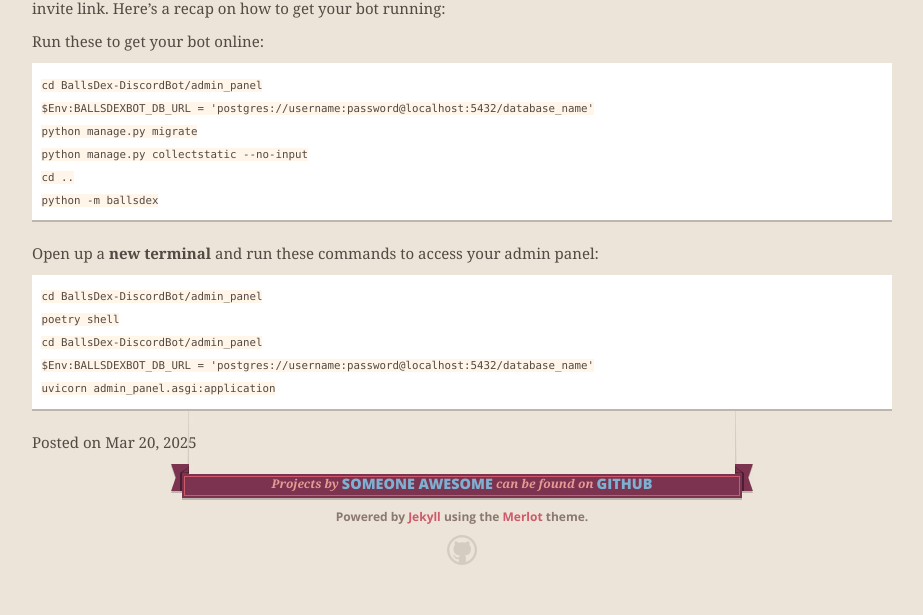
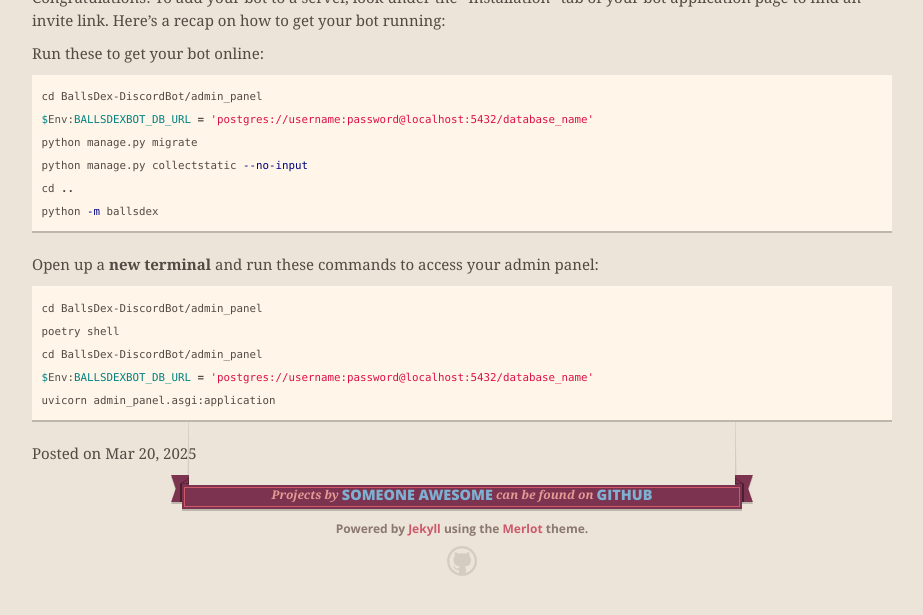
Before and after one commit to thejavamonster/thejavamonster.github.io, a Jekyll site: the page built from _posts/2025-04-11-ballsdex-clone.markdown, in a window 1280 px wide and 900 px high, scrolled down 5048 px, cut to the strip 284-899 px from the top of the window. Shown: the whole strip, without its empty margins (178-1101 px from the left). Built offline with Jekyll 4.4.1, drawn with Linux system fonts in a browser that asks for light colours; nearby versions of some CDN libraries; some of the changed text lies outside the part shown.

Commit message:
Update 2025-04-11-ballsdex-clone.markdown

````diff
--- a/_posts/2025-04-11-ballsdex-clone.markdown
+++ b/_posts/2025-04-11-ballsdex-clone.markdown
@@ -131,26 +133,26 @@
 
 Nearly done. Run the following commands to get your bot up (remember to update the necessary variables in the enviroment variable):
 
-```
+{% highlight powershell %}
 cd admin_panel
 $Env:BALLSDEXBOT_DB_URL = 'postgres://username:password@localhost:5432/database_name'
 python manage.py migrate
 python manage.py collectstatic --no-input
 cd ..
 python -m ballsdex
-```
+{% endhighlight %}
 
 Your bot is now up and running! Of course, there are no actual balls in here yet. Luckily, that can be done through an easy GUI. We'll need to open the admin panel. Open up a new terminal, so as to not kill your bot. First, you need to create an account that you can use to log in to the admin panel. You'll only need to do this once, though. ```cd``` to the ```/admin_panel``` folder and run this command: ```poetry run python manage.py createsuperuser```. Follow the instructions it gives you.
 
 
 Then run these commands (remember to update the necessary variables in the enviroment variable):
 
-```
+{% highlight powershell %}
 poetry shell
 cd BallsDex-DiscordBot/admin_panel
 $Env:BALLSDEXBOT_DB_URL = 'postgres://username:password@localhost:5432/database_name'
 uvicorn admin_panel.asgi:application
-```
+{% endhighlight %}
 
 If all goes well, you should get this output:
 
@@ -165,20 +167,21 @@ Follow the localhost link it gives you and log in with the username and password
 Congratulations! To add your bot to a server, look under the "Installation" tab of your bot application page to find an invite link. Here's a recap on how to get your bot running:
 
 Run these to get your bot online:
-```
+{% highlight powershell %}
 cd BallsDex-DiscordBot/admin_panel
 $Env:BALLSDEXBOT_DB_URL = 'postgres://username:password@localhost:5432/database_name'
 python manage.py migrate
 python manage.py collectstatic --no-input
 cd ..
 python -m ballsdex
-```
+{% endhighlight %}
+
 
 Open up a **new terminal** and run these commands to access your admin panel:
-```
+{% highlight powershell %}
 cd BallsDex-DiscordBot/admin_panel
 poetry shell
 cd BallsDex-DiscordBot/admin_panel
 $Env:BALLSDEXBOT_DB_URL = 'postgres://username:password@localhost:5432/database_name'
 uvicorn admin_panel.asgi:application
-```
+{% endhighlight %}
````
Also changed, not shown: other parts of _posts/2025-04-11-ballsdex-clone.markdown (+3 -1 lines).
